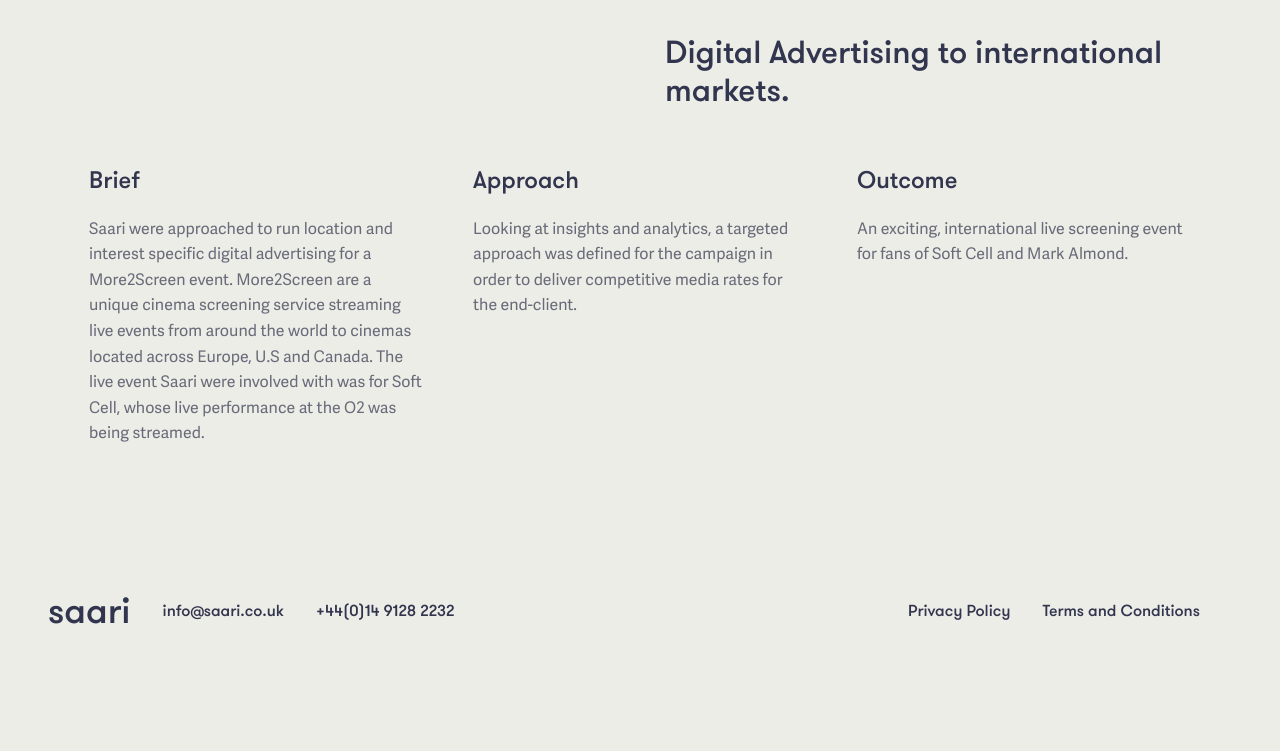
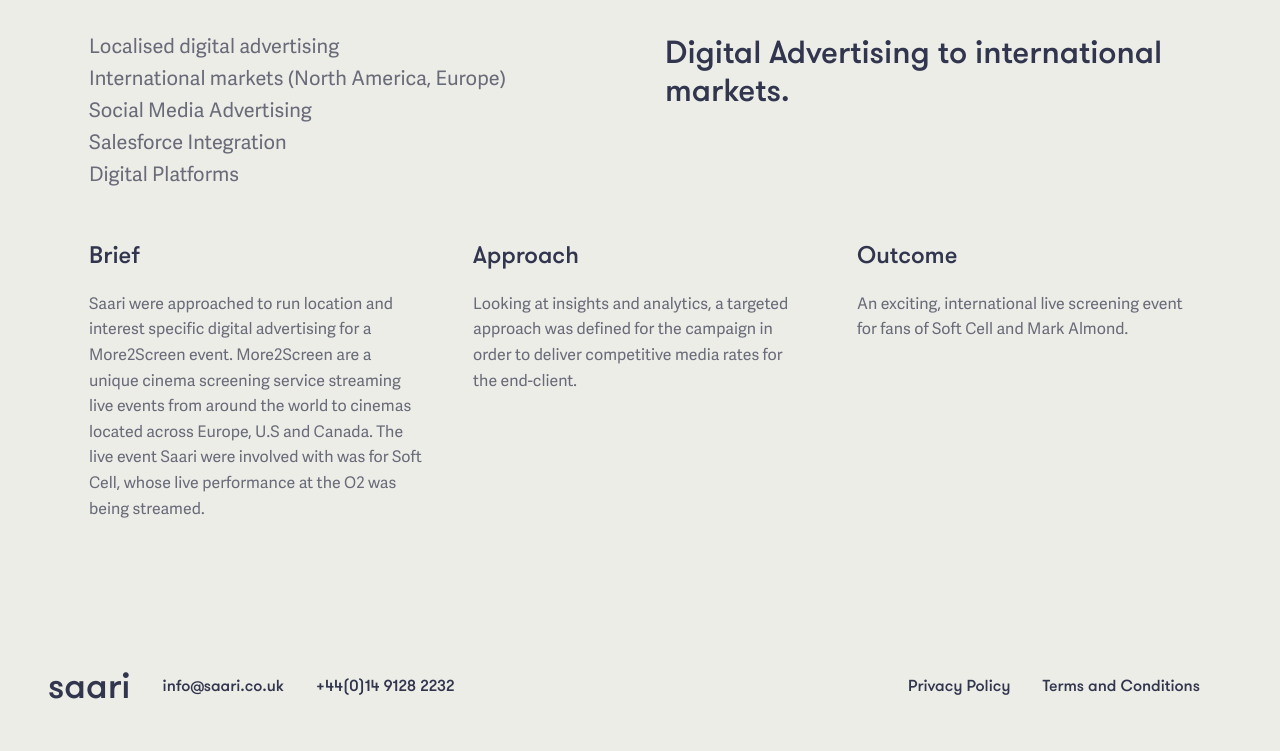
Before and after one commit to garethjohnsdesign/saari.co.uk, a Jekyll site: the page built from _projects/more2screen.markdown, in a window 1280 px wide. Shown: the part 630-1381 px from the top of the page. Built offline with Jekyll 4.4.1, drawn with Linux system fonts in a browser that asks for light colours; before the commit the page ends 1306 px from its top, so only the background shows below that.

Commit message:
Updated More2screen

```diff
--- a/_projects/more2screen.markdown
+++ b/_projects/more2screen.markdown
@@ -1,6 +1,21 @@
 ---
 title: More2Screen
 date: 2020-01-21 11:29:00 Z
+categories:
+- Digital marketing
+- Digital advertising
+- social media advertising
+- Live music
+- Cinema
+tags:
+- Cinema
+- Soft Cell
+- More2Screen
+- O2
+- Europe
+- live
+- streaming
+- live streaming
 image: "/uploads/more2screen1.jpeg"
 description: Digital advertising for More2Screen, a specialist in world-class events,
   in order to promote an international cinema screening of Soft Cell live at the O2.
@@ -8,6 +23,12 @@
   Soft Cell content marketing in order to maximise the reach of a major live screening
   event.
 lead: 'Digital Advertising to international markets. '
+services:
+- Localised digital advertising
+- International markets (North America, Europe)
+- Social Media Advertising
+- Salesforce Integration
+- Digital Platforms
 feature-image: "/uploads/softcell.png"
 details:
 - title: Brief
```
